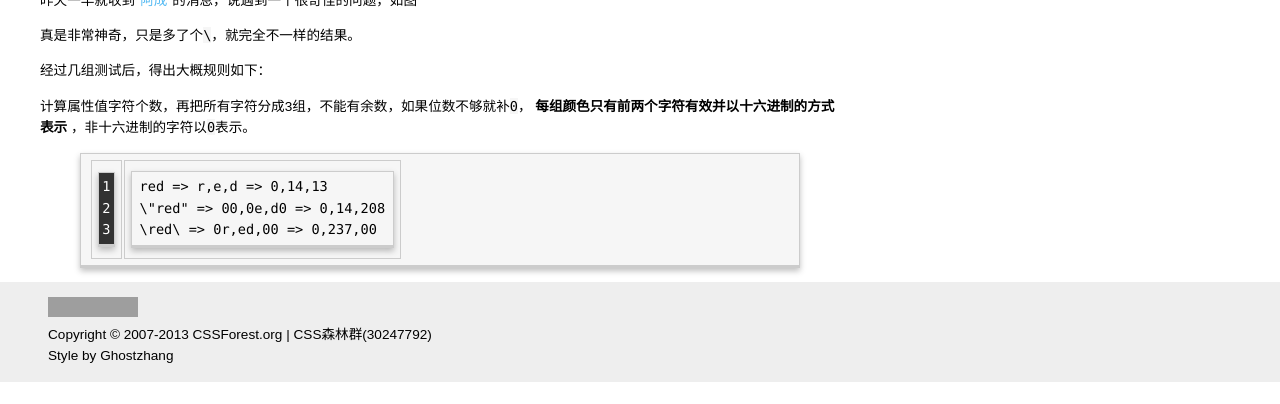
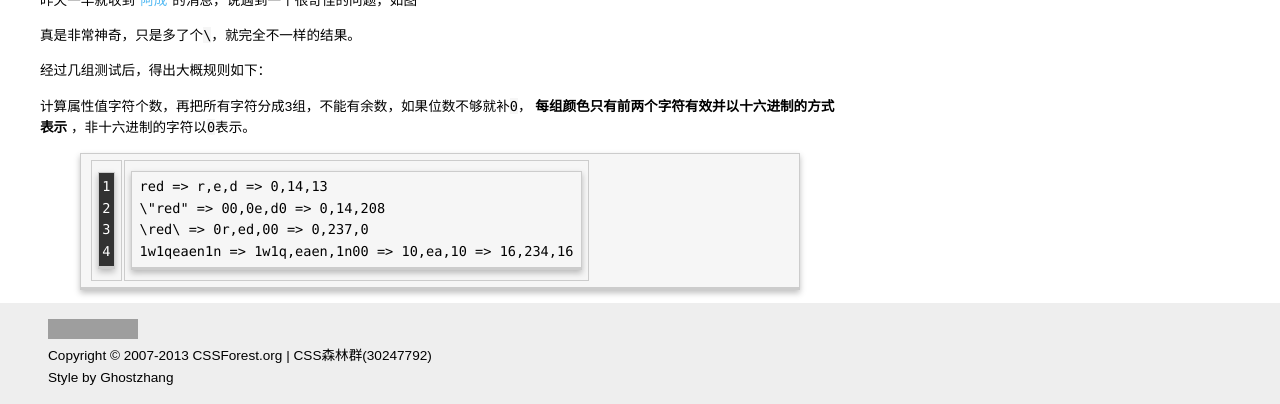
Before and after one commit to ghostzhang/ghostzhang.github.io, a Jekyll site: the page built from _posts/技术研究/2014-09-02-奇怪的颜色.md, in a window 1280 px wide, cut to the strip 579-983 px from the top of the page. Built offline with Jekyll 4.4.1, drawn with Linux system fonts in a browser that asks for light colours; comment, search, counter and statistics services are not loaded; before the commit the page ends 961 px from its top, so only the background shows below that; grey boxes are pictures that could not be loaded.

Commit message:
update posts

```diff
--- a/_posts/技术研究/2014-09-02-奇怪的颜色.md
+++ b/_posts/技术研究/2014-09-02-奇怪的颜色.md
@@ -22,7 +22,8 @@ tags: HTML
 {% highlight html linenos %}
 red => r,e,d => 0,14,13
 \"red" => 00,0e,d0 => 0,14,208
-\red\ => 0r,ed,00 => 0,237,00
+\red\ => 0r,ed,00 => 0,237,0
+1w1qeaen1n => 1w1q,eaen,1n00 => 10,ea,10 => 16,234,16
 {% endhighlight %}
 
 
```
Also changed, not shown: _data/author.yml (line endings or trailing spaces), _data/links.yml (line endings or trailing spaces), _includes/author.html (line endings or trailing spaces), _layouts/article.html (line endings or trailing spaces), _layouts/index.html (line endings or trailing spaces).
